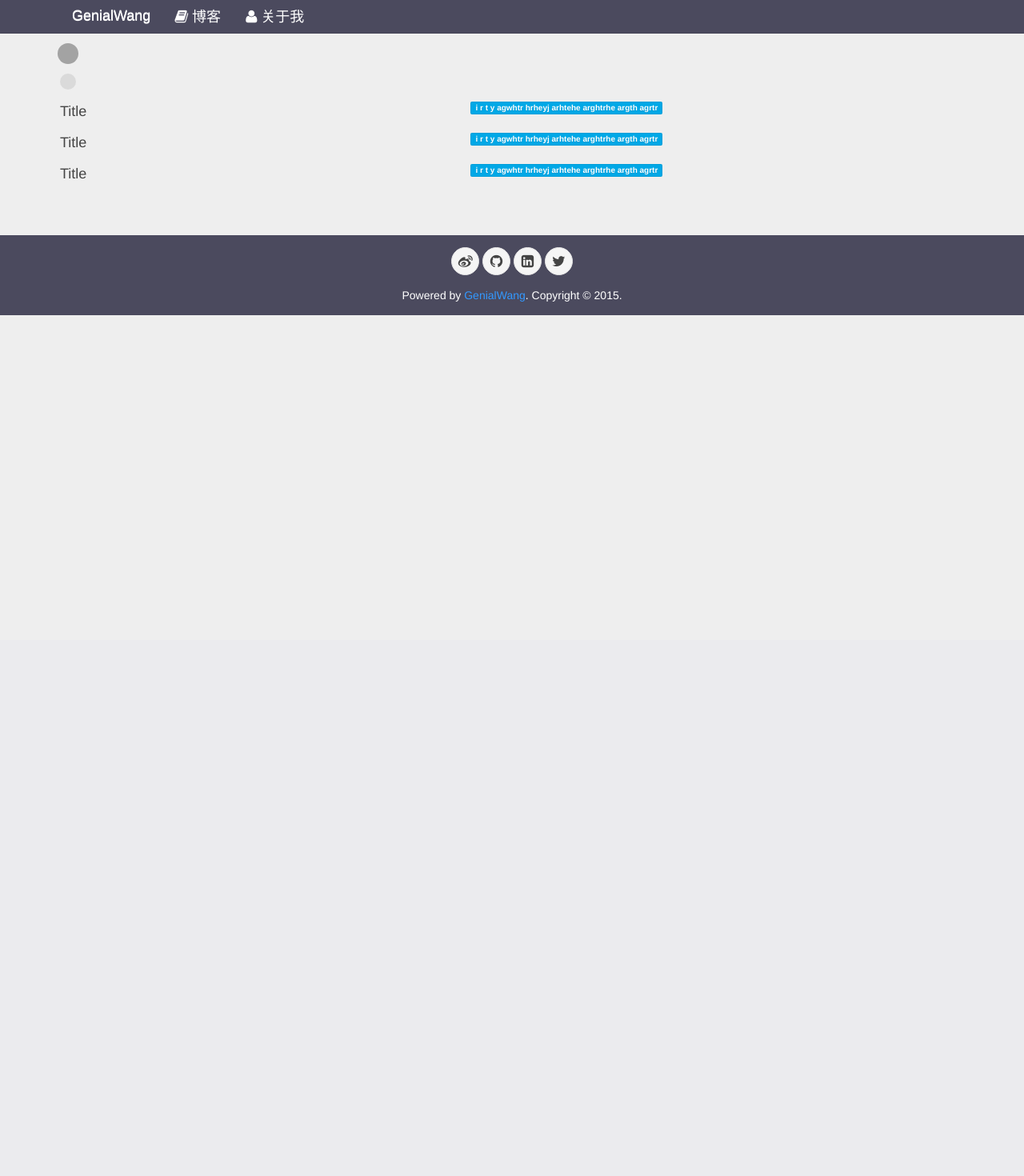
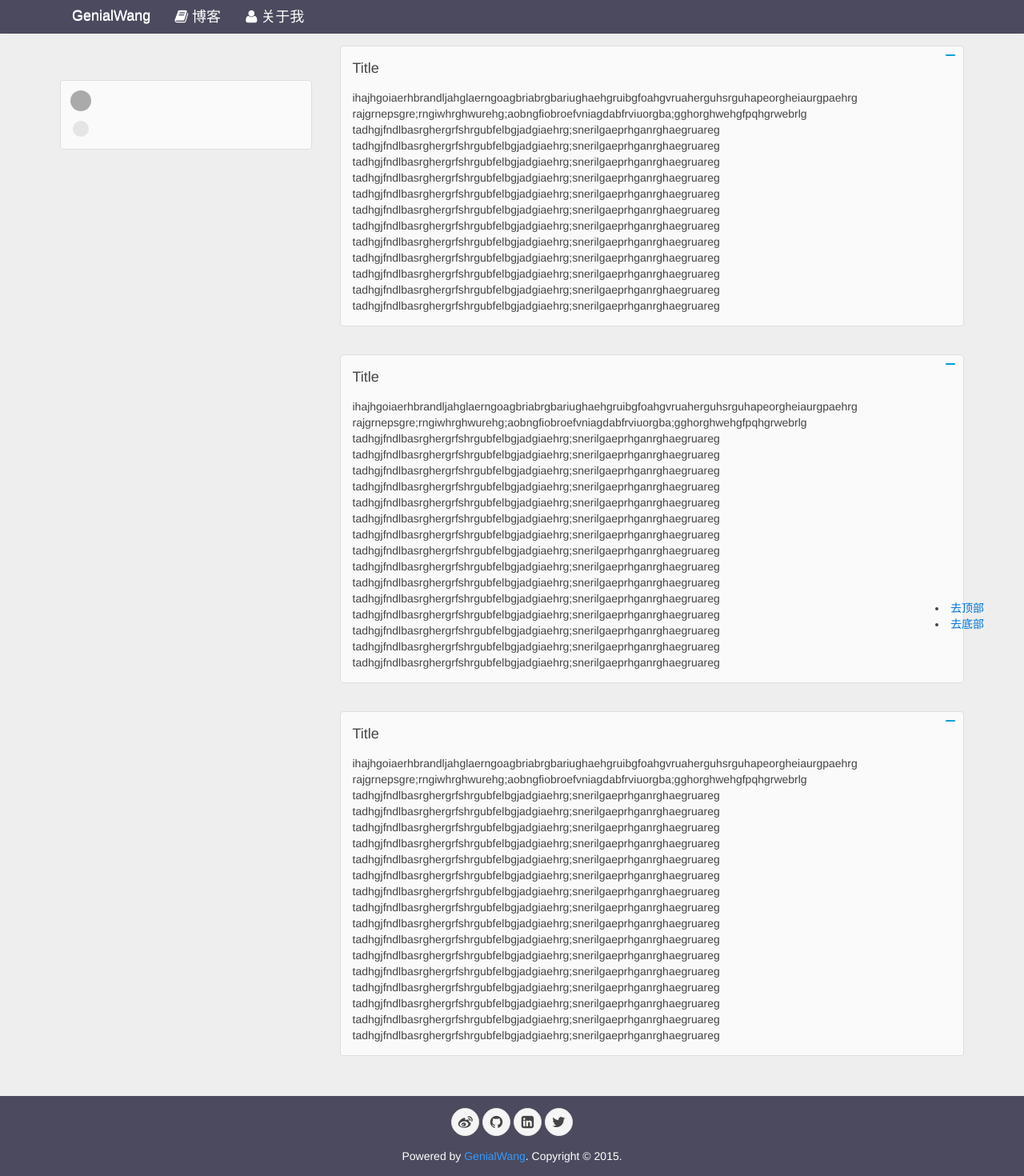
Before and after one commit to bealwang/pyblog, a Python web app: template www/templates/blog.html in a window 1280 px wide. Shown: the whole page at 80% size. Before the commit the page ends 394 px from the top, so only its background shows below. Run offline with Jinja, Linux system fonts and the light colour scheme; the template is opened without the code that fills it, so the values that code supplies are empty.

Commit message:
sticcky smooth-scroll

```diff
--- a/www/index.html
+++ b/www/index.html
@@ -14,7 +14,7 @@
 
 </head>
 <body>
-    <div class="uk-margin-bottom" data-uk-sticky>
+    <div class="uk-margin-bottom" data-uk-sticky id="sticky">
         <nav class="uk-navbar uk-navbar-attached uk-margin-bottom">
             <div class="uk-container uk-container-center">
                 <a href="" class="uk-navbar-brand">GenialWang</a>
--- a/www/static/css/genialwang.css
+++ b/www/static/css/genialwang.css
@@ -11,3 +11,8 @@
 #info a:hover{
     color:#b63b4d;
 }
+
+#main_link{
+    right:50px;
+    bottom:10px
+}
--- /dev/null
+++ b/www/static/js/components/smooth-scroll.min.js
@@ -0,0 +1,2 @@
+/*! UIkit 2.21.0 | http://www.getuikit.com | (c) 2014 YOOtheme | MIT License */
+!function(t){"use strict";function o(o,i){i=t.$.extend({duration:1e3,transition:"easeOutExpo",offset:0,complete:function(){}},i);var n=o.offset().top-i.offset,s=t.$doc.height(),e=window.innerHeight;n+e>s&&(n=s-e),t.$("html,body").stop().animate({scrollTop:n},i.duration,i.transition).promise().done(i.complete)}t.component("smoothScroll",{boot:function(){t.$html.on("click.smooth-scroll.uikit","[data-uk-smooth-scroll]",function(){var o=t.$(this);if(!o.data("smoothScroll")){{t.smoothScroll(o,t.Utils.options(o.attr("data-uk-smooth-scroll")))}o.trigger("click")}return!1})},init:function(){var i=this;this.on("click",function(n){n.preventDefault(),o(t.$(this.hash).length?t.$(this.hash):t.$("body"),i.options)})}}),t.Utils.scrollToElement=o,t.$.easing.easeOutExpo||(t.$.easing.easeOutExpo=function(t,o,i,n,s){return o==s?i+n:n*(-Math.pow(2,-10*o/s)+1)+i})}(UIkit);
--- a/www/templates/base.html
+++ b/www/templates/base.html
@@ -7,7 +7,7 @@
     {% block beforecss %}<!-- before css  -->{% endblock %}
 </head>
 <body>
-    <div class="uk-margin-bottom" data-uk-sticky>
+    <div class="uk-margin-bottom" data-uk-sticky id="sticky">
         <nav class="uk-navbar uk-navbar-attached uk-margin-bottom">
             <div class="uk-container uk-container-center">
                 <a href="" class="uk-navbar-brand">GenialWang</a>
--- a/www/templates/blog.html
+++ b/www/templates/blog.html
@@ -9,71 +9,100 @@
     <link rel="stylesheet" href="../../static/css/components/dotnav.almost-flat.min.css" />
 {% endblock %}
 {% block content %}
-    <div class="uk-width-medium-1-3">
-        <ul class = "uk-dotnav uk-flex-column">
+    <div class="uk-grid">
+        <div class="uk-width-medium-3-10">
+            <div class="uk-panel uk-panel-box" data-uk-sticky="{top:100}">
+                <ul class = "uk-dotnav uk-flex-column" data-uk-scrollspy-nav="{closest:'li', smoothscroll:true}" >
                     <li class = "uk-active"><a href = "#1">导航1</a></li>
                     <li><a href = "#2">导航2</a></li>
                 </ul>
             </div>
-
-    <div class="uk-width-medium-2-3">
-        <div class = "uk-panel">
-            <div class="uk-panel-badge uk-badge" id = "1">
-                    i
-                    r
-                    t
-                    y
-
-                    agwhtr
-
-                    hrheyj
-                    arhtehe
-                    arghtrhe
-                    argth
-                    agrtr
-            </div>
-            <h3 class = "uk-panel-title">Title</h3>
         </div>
 
-        <div class = "uk-panel">
+        <div class="uk-width-medium-7-10 uk-container-center" id="top">
+            <div class = "uk-panel uk-panel-box">
+                <h3 class = "uk-panel-title">Title</h3>
                 <div class="uk-panel-badge uk-badge">
-                    i
-                    r
-                    t
-                    y
+                </div>
+                <p id="1">
+                    ihajhgoiaerhbrandljahglaerngoagbriabrgbariughaehgruibgfoahgvruaherguhsrguhapeorgheiaurgpaehrg
+                    rajgrnepsgre;rngiwhrghwurehg;aobngfiobroefvniagdabfrviuorgba;gghorghwehgfpqhgrwebrlg
+                    tadhgjfndlbasrghergrfshrgubfelbgjadgiaehrg;snerilgaeprhganrghaegruareg
+                    tadhgjfndlbasrghergrfshrgubfelbgjadgiaehrg;snerilgaeprhganrghaegruareg
+                    tadhgjfndlbasrghergrfshrgubfelbgjadgiaehrg;snerilgaeprhganrghaegruareg
+                    tadhgjfndlbasrghergrfshrgubfelbgjadgiaehrg;snerilgaeprhganrghaegruareg
+                    tadhgjfndlbasrghergrfshrgubfelbgjadgiaehrg;snerilgaeprhganrghaegruareg
+                    tadhgjfndlbasrghergrfshrgubfelbgjadgiaehrg;snerilgaeprhganrghaegruareg
+                    tadhgjfndlbasrghergrfshrgubfelbgjadgiaehrg;snerilgaeprhganrghaegruareg
+                    tadhgjfndlbasrghergrfshrgubfelbgjadgiaehrg;snerilgaeprhganrghaegruareg
+                    tadhgjfndlbasrghergrfshrgubfelbgjadgiaehrg;snerilgaeprhganrghaegruareg
+                    tadhgjfndlbasrghergrfshrgubfelbgjadgiaehrg;snerilgaeprhganrghaegruareg
+                    tadhgjfndlbasrghergrfshrgubfelbgjadgiaehrg;snerilgaeprhganrghaegruareg
+                    tadhgjfndlbasrghergrfshrgubfelbgjadgiaehrg;snerilgaeprhganrghaegruareg
+                </p>
+            </div>
 
-                    agwhtr
+            <div class = "uk-panel uk-panel-box">
+                <h3 class = "uk-panel-title">Title</h3>
+                <div class="uk-panel-badge uk-badge">
+                </div>
+                <p id="1">
+                    ihajhgoiaerhbrandljahglaerngoagbriabrgbariughaehgruibgfoahgvruaherguhsrguhapeorgheiaurgpaehrg
+                    rajgrnepsgre;rngiwhrghwurehg;aobngfiobroefvniagdabfrviuorgba;gghorghwehgfpqhgrwebrlg
+                    tadhgjfndlbasrghergrfshrgubfelbgjadgiaehrg;snerilgaeprhganrghaegruareg
+                    tadhgjfndlbasrghergrfshrgubfelbgjadgiaehrg;snerilgaeprhganrghaegruareg
+                    tadhgjfndlbasrghergrfshrgubfelbgjadgiaehrg;snerilgaeprhganrghaegruareg
+                    tadhgjfndlbasrghergrfshrgubfelbgjadgiaehrg;snerilgaeprhganrghaegruareg
+                    tadhgjfndlbasrghergrfshrgubfelbgjadgiaehrg;snerilgaeprhganrghaegruareg
+                    tadhgjfndlbasrghergrfshrgubfelbgjadgiaehrg;snerilgaeprhganrghaegruareg
+                    tadhgjfndlbasrghergrfshrgubfelbgjadgiaehrg;snerilgaeprhganrghaegruareg
+                    tadhgjfndlbasrghergrfshrgubfelbgjadgiaehrg;snerilgaeprhganrghaegruareg
+                    tadhgjfndlbasrghergrfshrgubfelbgjadgiaehrg;snerilgaeprhganrghaegruareg
+                    tadhgjfndlbasrghergrfshrgubfelbgjadgiaehrg;snerilgaeprhganrghaegruareg
+                    tadhgjfndlbasrghergrfshrgubfelbgjadgiaehrg;snerilgaeprhganrghaegruareg
+                    tadhgjfndlbasrghergrfshrgubfelbgjadgiaehrg;snerilgaeprhganrghaegruareg
+                    tadhgjfndlbasrghergrfshrgubfelbgjadgiaehrg;snerilgaeprhganrghaegruareg
+                    tadhgjfndlbasrghergrfshrgubfelbgjadgiaehrg;snerilgaeprhganrghaegruareg
+                    tadhgjfndlbasrghergrfshrgubfelbgjadgiaehrg;snerilgaeprhganrghaegruareg
+                </p>
+            </div>
 
-                    hrheyj
-                    arhtehe
-                    arghtrhe
-                    argth
-                    agrtr
+            <div class = "uk-panel uk-panel-box" id="bottom">
+                <h3 class = "uk-panel-title">Title</h3>
+                <div class="uk-panel-badge uk-badge">
                 </div>
-            <h3 class = "uk-panel-title">Title</h3>
+                <p id="2">
+                    ihajhgoiaerhbrandljahglaerngoagbriabrgbariughaehgruibgfoahgvruaherguhsrguhapeorgheiaurgpaehrg
+                    rajgrnepsgre;rngiwhrghwurehg;aobngfiobroefvniagdabfrviuorgba;gghorghwehgfpqhgrwebrlg
+                    tadhgjfndlbasrghergrfshrgubfelbgjadgiaehrg;snerilgaeprhganrghaegruareg
+                    tadhgjfndlbasrghergrfshrgubfelbgjadgiaehrg;snerilgaeprhganrghaegruareg
+                    tadhgjfndlbasrghergrfshrgubfelbgjadgiaehrg;snerilgaeprhganrghaegruareg
+                    tadhgjfndlbasrghergrfshrgubfelbgjadgiaehrg;snerilgaeprhganrghaegruareg
+                    tadhgjfndlbasrghergrfshrgubfelbgjadgiaehrg;snerilgaeprhganrghaegruareg
+                    tadhgjfndlbasrghergrfshrgubfelbgjadgiaehrg;snerilgaeprhganrghaegruareg
+                    tadhgjfndlbasrghergrfshrgubfelbgjadgiaehrg;snerilgaeprhganrghaegruareg
+                    tadhgjfndlbasrghergrfshrgubfelbgjadgiaehrg;snerilgaeprhganrghaegruareg
+                    tadhgjfndlbasrghergrfshrgubfelbgjadgiaehrg;snerilgaeprhganrghaegruareg
+                    tadhgjfndlbasrghergrfshrgubfelbgjadgiaehrg;snerilgaeprhganrghaegruareg
+                    tadhgjfndlbasrghergrfshrgubfelbgjadgiaehrg;snerilgaeprhganrghaegruareg
+                    tadhgjfndlbasrghergrfshrgubfelbgjadgiaehrg;snerilgaeprhganrghaegruareg
+                    tadhgjfndlbasrghergrfshrgubfelbgjadgiaehrg;snerilgaeprhganrghaegruareg
+                    tadhgjfndlbasrghergrfshrgubfelbgjadgiaehrg;snerilgaeprhganrghaegruareg
+                    tadhgjfndlbasrghergrfshrgubfelbgjadgiaehrg;snerilgaeprhganrghaegruareg
+                    tadhgjfndlbasrghergrfshrgubfelbgjadgiaehrg;snerilgaeprhganrghaegruareg
+                </p>
             </div>
-        <div class = "uk-panel">
-            <div class="uk-panel-badge uk-badge" id = "2">
-                    i
-                    r
-                    t
-                    y
-
-                    agwhtr
-
-                    hrheyj
-                    arhtehe
-                    arghtrhe
-                    argth
-                    agrtr
         </div>
-            <h3 class = "uk-panel-title">Title</h3>
     </div>
+    <div class="uk-position-absolute" id="main_link">
+        <li><i class="angle-double-up"></i><a href="#top" data-uk-smooth-scroll>去顶部</a></li>
+        <li><i class="angle-double-down"></i><a href="#bottom" data-uk-smooth-scroll>去底部</a></li>
     </div>
 {% endblock %}
 {% block endjs %}
     <script src="../../static/js/jquery.min.js"></script>
     <script src="../../static/js/uikit.min.js"></script>
     <script src="../../static/js/components/sticky.min.js"></script>
+    <script src="../../static/js/components/smooth-scroll.min.js"></script>
     <script src="../../static/js/components/google_analytics.js"></script>
 {% endblock %}
```
Also changed, not shown: www/html/blog/blog.html (+77 -48 lines), www/static/img/wutong1.ico (added), www/static/img/wutong2.ico (added). Lines whose indentation alone changed are shown as unchanged.
